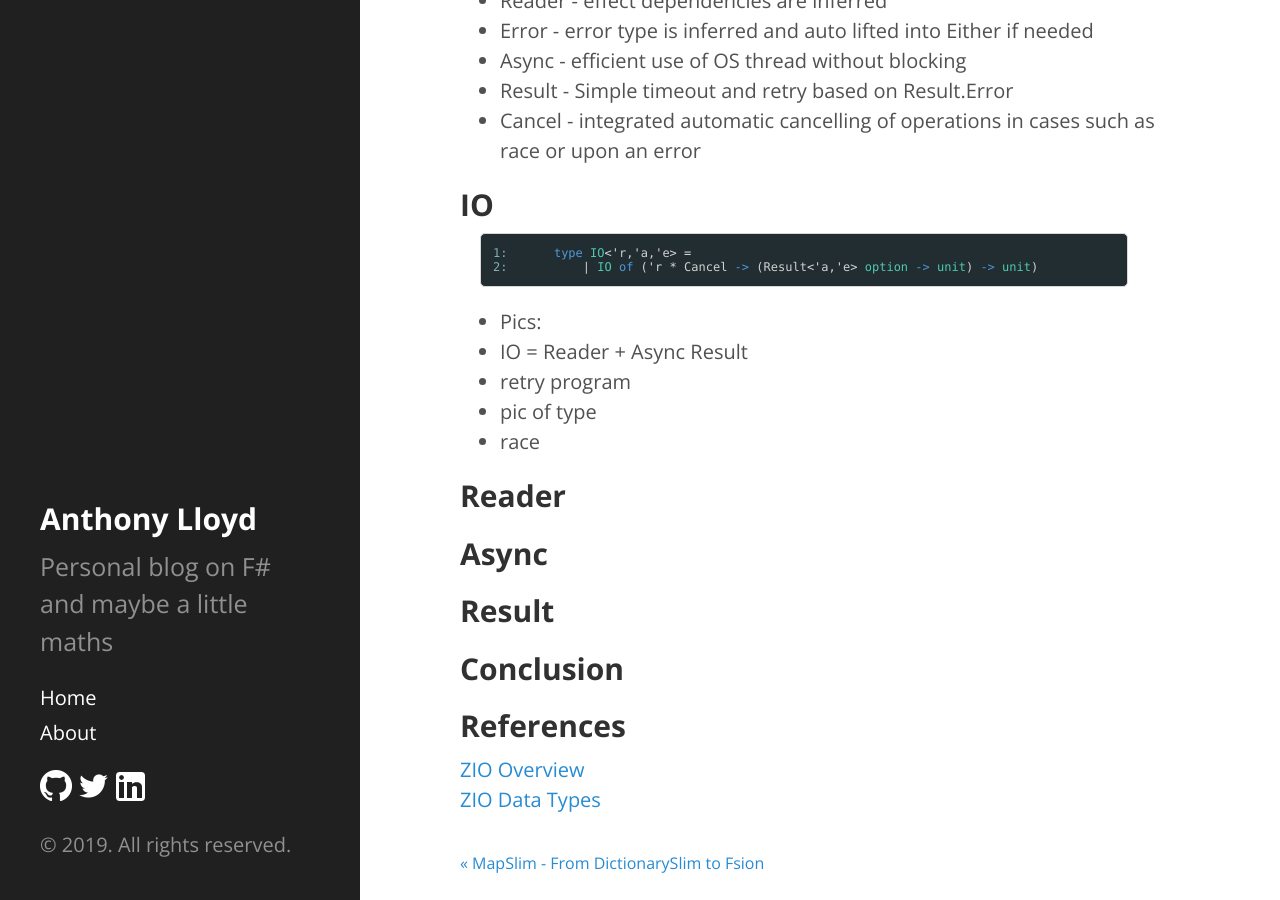
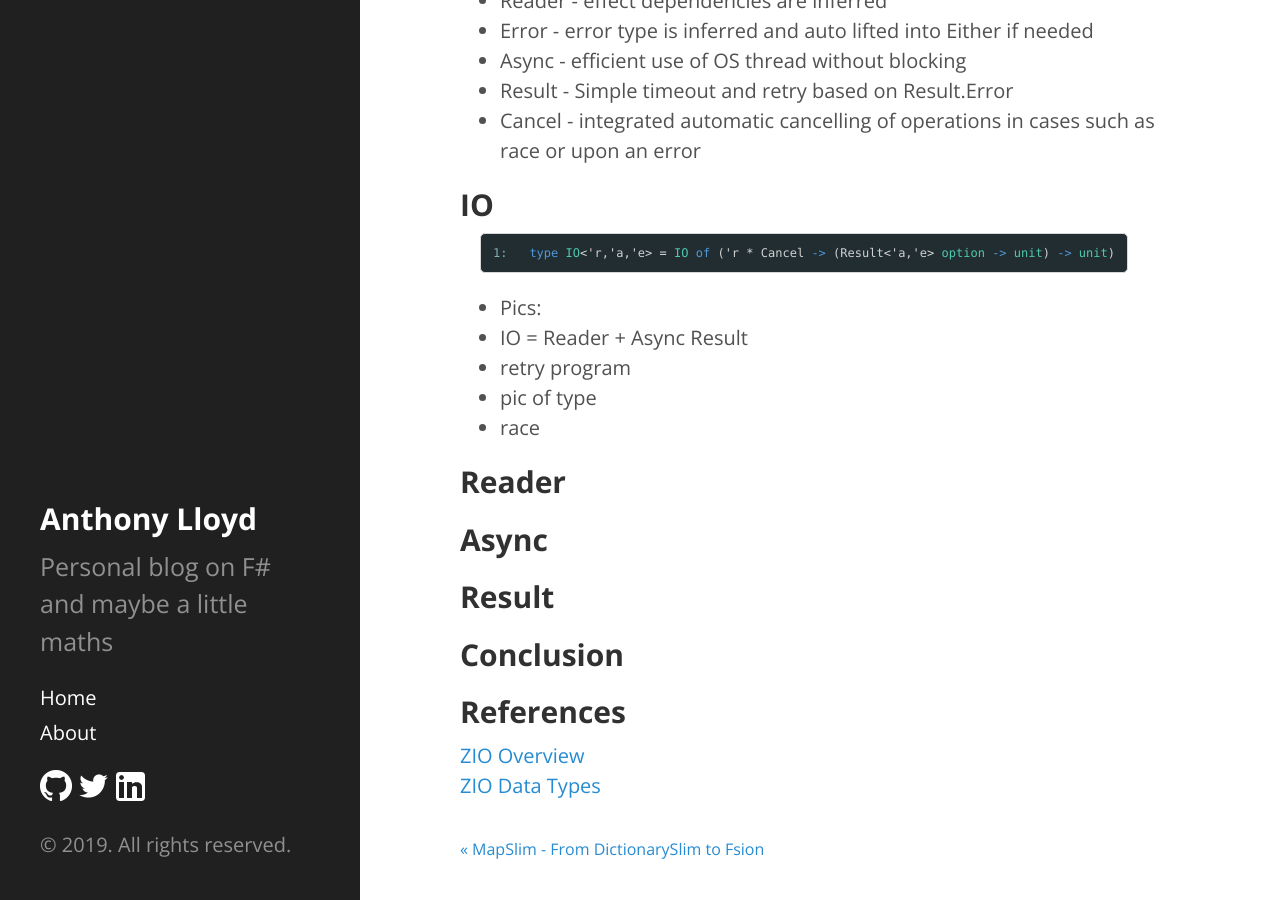
Before and after one commit to AnthonyLloyd/AnthonyLloyd.github.io, a Jekyll site: the page built from _posts/2019-03-29-io.html, in a window 1280 px wide and 900 px high, scrolled down 352 px. Built offline with Jekyll 4.4.1, drawn with Linux system fonts in a browser that asks for light colours; some web fonts are replaced; comment, search, counter and statistics services are not loaded.

Commit message:
move code

```diff
--- a/_posts/2019-03-29-io.html
+++ b/_posts/2019-03-29-io.html
@@ -19,10 +19,8 @@ It aims to be enough of a skeleton of ZIO features that other functions can be f
 </ul>
 <h2>IO</h2>
 <table class="pre"><tr><td class="lines"><pre class="fssnip"><span class="l">1: </span>
-<span class="l">2: </span>
 </pre></td>
-<td class="snippet"><pre class="fssnip highlighted"><code lang="fsharp">    <span class="k">type</span> <span onmouseout="hideTip(event, 'fs167', 1015)" onmouseover="showTip(event, 'fs167', 1015)" class="t">IO</span><span class="o">&lt;</span><span class="o">&#39;</span><span class="i">r</span>,<span class="o">&#39;</span><span class="i">a</span>,<span class="o">&#39;</span><span class="i">e</span><span class="o">&gt;</span> <span class="o">=</span>
-        | <span onmouseout="hideTip(event, 'fs167', 1016)" onmouseover="showTip(event, 'fs167', 1016)" class="p">IO</span> <span class="k">of</span> (<span class="o">&#39;</span><span class="i">r</span> <span class="o">*</span> <span class="i">Cancel</span> <span class="k">-&gt;</span> (<span class="i">Result</span><span class="o">&lt;</span><span class="o">&#39;</span><span class="i">a</span>,<span class="o">&#39;</span><span class="i">e</span><span class="o">&gt;</span> <span onmouseout="hideTip(event, 'fs16', 1017)" onmouseover="showTip(event, 'fs16', 1017)" class="t">option</span> <span class="k">-&gt;</span> <span onmouseout="hideTip(event, 'fs17', 1018)" onmouseover="showTip(event, 'fs17', 1018)" class="t">unit</span>) <span class="k">-&gt;</span> <span onmouseout="hideTip(event, 'fs17', 1019)" onmouseover="showTip(event, 'fs17', 1019)" class="t">unit</span>)
+<td class="snippet"><pre class="fssnip highlighted"><code lang="fsharp"> <span class="k">type</span> <span onmouseout="hideTip(event, 'fs167', 1015)" onmouseover="showTip(event, 'fs167', 1015)" class="t">IO</span><span class="o">&lt;</span><span class="o">&#39;</span><span class="i">r</span>,<span class="o">&#39;</span><span class="i">a</span>,<span class="o">&#39;</span><span class="i">e</span><span class="o">&gt;</span> <span class="o">=</span> <span onmouseout="hideTip(event, 'fs167', 1016)" onmouseover="showTip(event, 'fs167', 1016)" class="p">IO</span> <span class="k">of</span> (<span class="o">&#39;</span><span class="i">r</span> <span class="o">*</span> <span class="i">Cancel</span> <span class="k">-&gt;</span> (<span class="i">Result</span><span class="o">&lt;</span><span class="o">&#39;</span><span class="i">a</span>,<span class="o">&#39;</span><span class="i">e</span><span class="o">&gt;</span> <span onmouseout="hideTip(event, 'fs16', 1017)" onmouseover="showTip(event, 'fs16', 1017)" class="t">option</span> <span class="k">-&gt;</span> <span onmouseout="hideTip(event, 'fs17', 1018)" onmouseover="showTip(event, 'fs17', 1018)" class="t">unit</span>) <span class="k">-&gt;</span> <span onmouseout="hideTip(event, 'fs17', 1019)" onmouseover="showTip(event, 'fs17', 1019)" class="t">unit</span>)
 </code></pre></td>
 </tr>
 </table>
```
Also changed, not shown: 1 other file.
